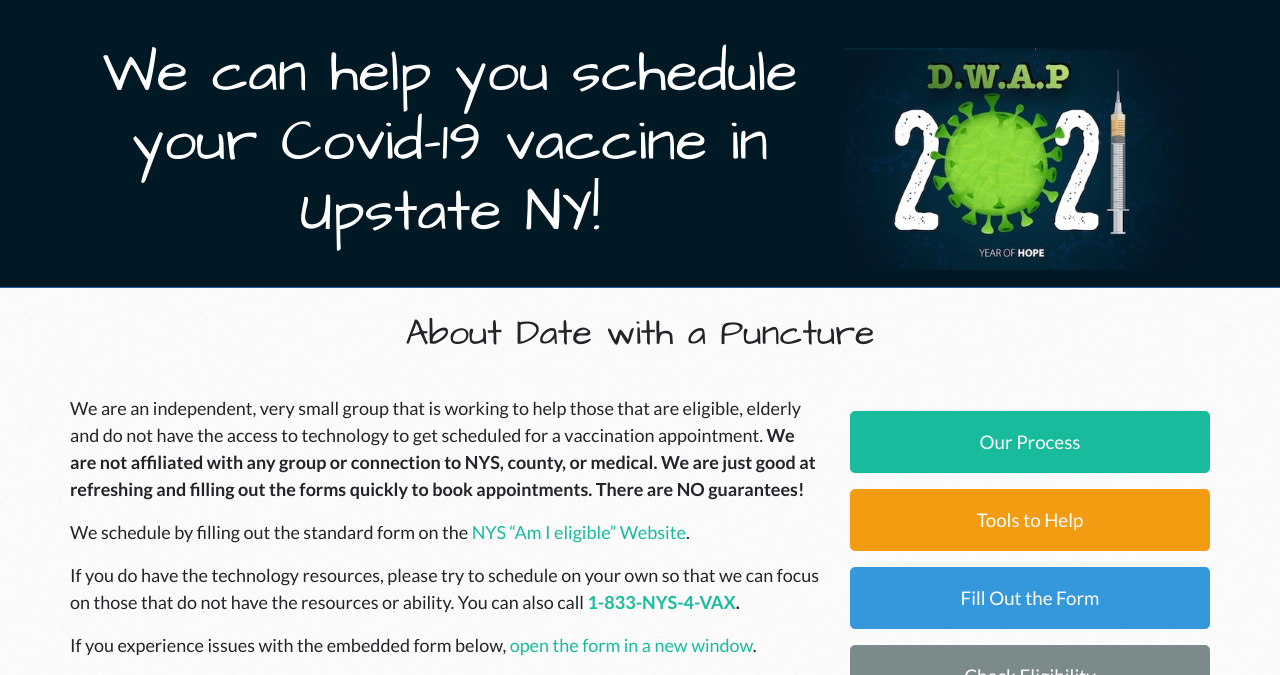
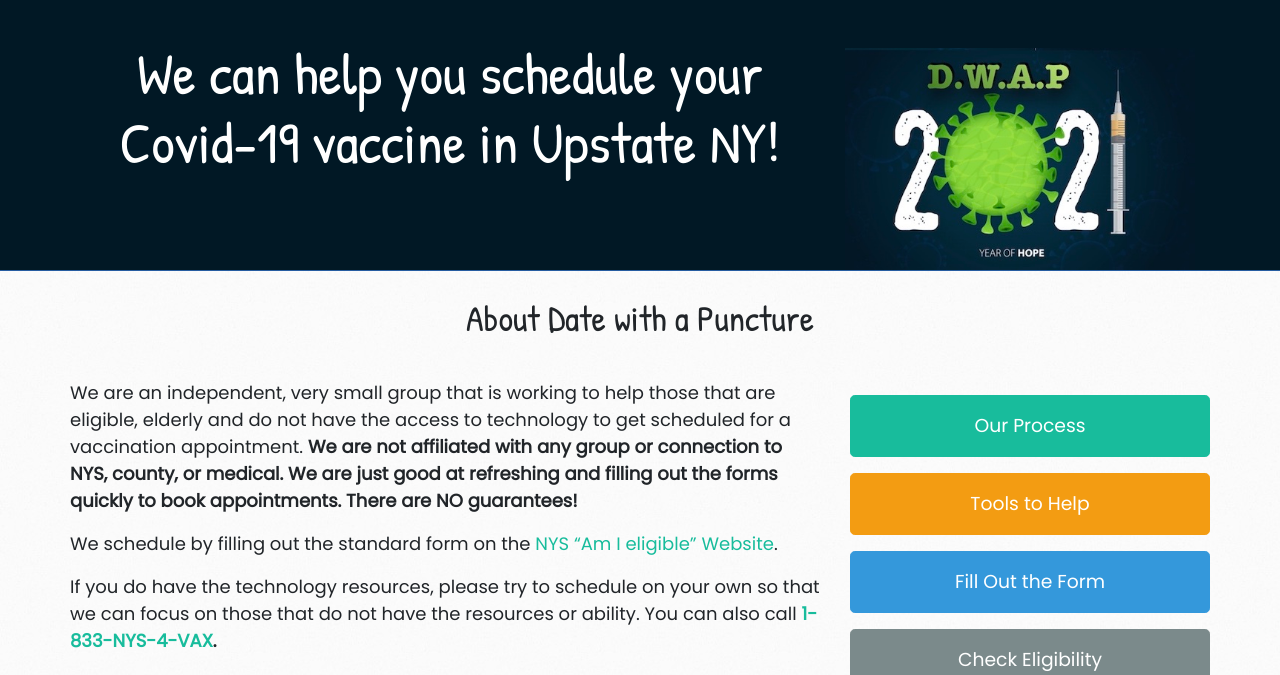
Before and after one commit to loganrath/dwap-main, a Jekyll site: the page built from index.html, in a window 1280 px wide. Shown: the top 675 px of the page. Built offline with Jekyll 4.4.1, drawn with Linux system fonts in a browser that asks for light colours; nearby versions of some CDN libraries; grey boxes are pictures that could not be loaded.

Commit message:
new fonts

```diff
--- a/_sass/jekyll-theme-architect.scss
+++ b/_sass/jekyll-theme-architect.scss
@@ -1,21 +1,23 @@
 @import "normalize";
 @import "rouge-github";
-@import url('https://fonts.googleapis.com/css2?family=Architects+Daughter&family=Poppins&display=swap');
+@import url('https://fonts.googleapis.com/css2?family=Architects+Daughter&family=Patrick+Hand&family=Poppins&display=swap');
+
 
 /* LAYOUT STYLES */
 body {
+  font-family: Poppins;
   font-size: 18px;
   background: #fafafa url(../images/body-bg.jpg) 0 0 repeat;
 }
 
-h1 {font-size: 2em; display: block; width:100%; font-family: 'Architects Daughter', 'Helvetica Neue', Helvetica, Arial, serif;}
-h2 {font-size: 1.5em;  display: block; width:100%; font-family: 'Architects Daughter', 'Helvetica Neue', Helvetica, Arial, serif;}
-h3 {font-size: 1.25em;  display: block; width:100%; font-family: 'Architects Daughter', 'Helvetica Neue', Helvetica, Arial, serif;}
-h4 {font-size: 1em;  display: block; width:100%;  font-family: 'Architects Daughter', 'Helvetica Neue', Helvetica, Arial, serif;}
+h1 {font-size: 2em; display: block; width:100%; font-family: 'Patrick Hand', 'Helvetica Neue', Helvetica, Arial, serif;}
+h2 {font-size: 1.5em;  display: block; width:100%; font-family: 'Patrick Hand', 'Helvetica Neue', Helvetica, Arial, serif;}
+h3 {font-size: 1.25em;  display: block; width:100%; font-family: 'Patrick Hand', 'Helvetica Neue', Helvetica, Arial, serif;}
+h4 {font-size: 1em;  display: block; width:100%;  font-family: 'Patrick Hand', 'Helvetica Neue', Helvetica, Arial, serif;}
 
 header {
   background: #011825;
-  font-family: 'Architects Daughter', 'Helvetica Neue', Helvetica, Arial, serif;
+  font-family: 'Patrick Hand', 'Helvetica Neue', Helvetica, Arial, serif;
   color: white;
   border-bottom: solid 1px #275da1;
 }
```
